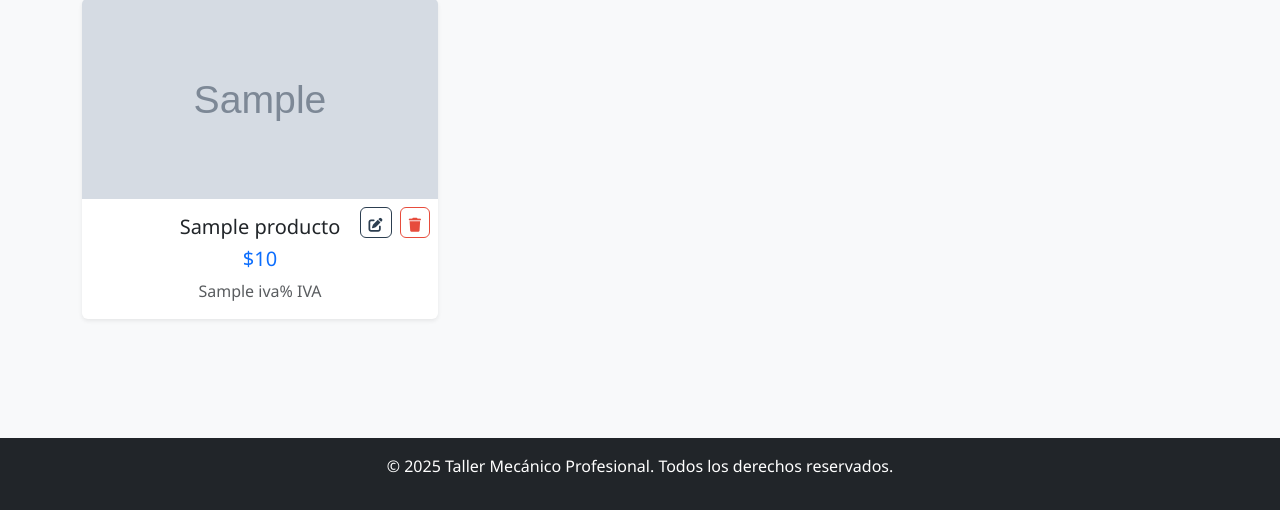
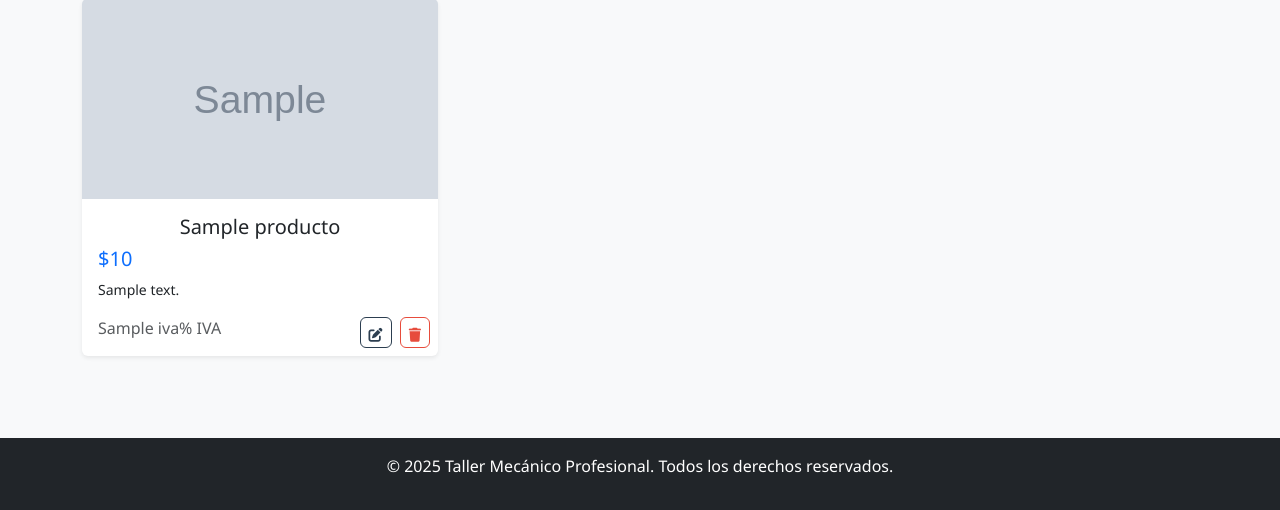
Before and after one commit to anntnzrb/sis-taller-mecanico, a Django app: template templates/productos/list.html in a window 1280 px wide. Shown: the part 290-800 px from the top of the page. Run offline with Django 5.2, Linux system fonts and the light colour scheme; the template is opened without the code that fills it: most values are stand-ins (such as "Sample title", 1, 10 or a date in 2020); grey boxes marked "Sample" are stand-in pictures.

Commit message:
fix: improve productos card layout and content display
- Move edit/delete buttons to bottom-right corner of product cards
- Add product descriptions with truncation to 10 words
- Reorder card elements: name (centered) → price → description → IVA
- Fix text alignment: only product names centered, other elements left-aligned
- Improve visual hierarchy with proper spacing and typography
- Update CSS to ensure correct title centering without affecting other elements

```diff
--- a/static/css/style.css
+++ b/static/css/style.css
@@ -61,6 +61,11 @@ header {
 .card .position-absolute {
     position: absolute !important;
     z-index: 10;
+}
+
+/* Ensure card titles are properly centered */
+.card .card-title.text-center {
+    text-align: center !important;
 }
 
 .card:hover {
--- a/templates/productos/list.html
+++ b/templates/productos/list.html
@@ -30,7 +30,7 @@
                     {% endif %}
                 </div>
                 <div class="card-body d-flex flex-column position-relative">
-                    <div class="position-absolute top-0 end-0 mt-2 me-2">
+                    <div class="position-absolute bottom-0 end-0 mb-2 me-2">
                         <a href="{% url 'productos:update' producto.pk %}" class="btn btn-outline-primary btn-sm">
                             <i class="fas fa-edit"></i>
                         </a>
@@ -40,10 +40,9 @@
                     </div>
                     <div class="flex-grow-1">
                         <h5 class="card-title text-center">{{ producto.nombre }}</h5>
-                        <div class="text-center">
-                            <div class="h5 text-primary">${{ producto.precio }}</div>
-                            <div class="text-muted">{{ producto.iva }}% IVA</div>
-                        </div>
+                        <div class="h5 text-primary mb-2">${{ producto.precio }}</div>
+                        <p class="card-text small mb-3">{{ producto.descripcion|truncatewords:10 }}</p>
+                        <div class="text-muted">{{ producto.iva }}% IVA</div>
                     </div>
                 </div>
             </div>
```
